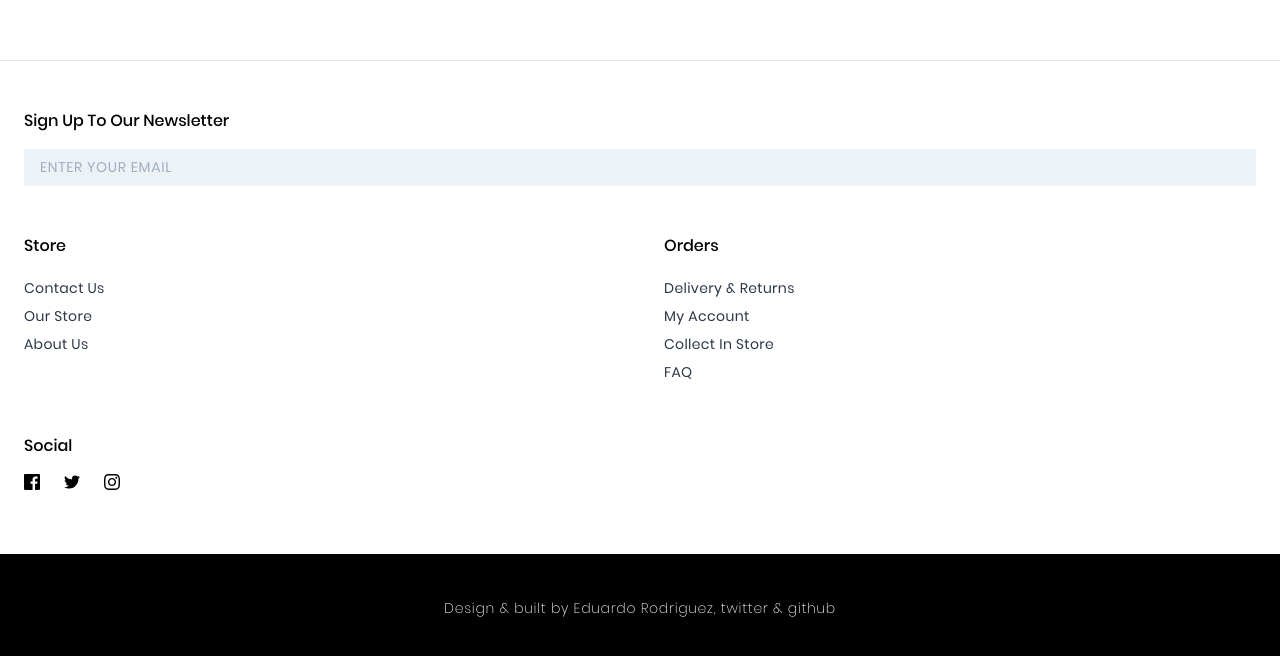
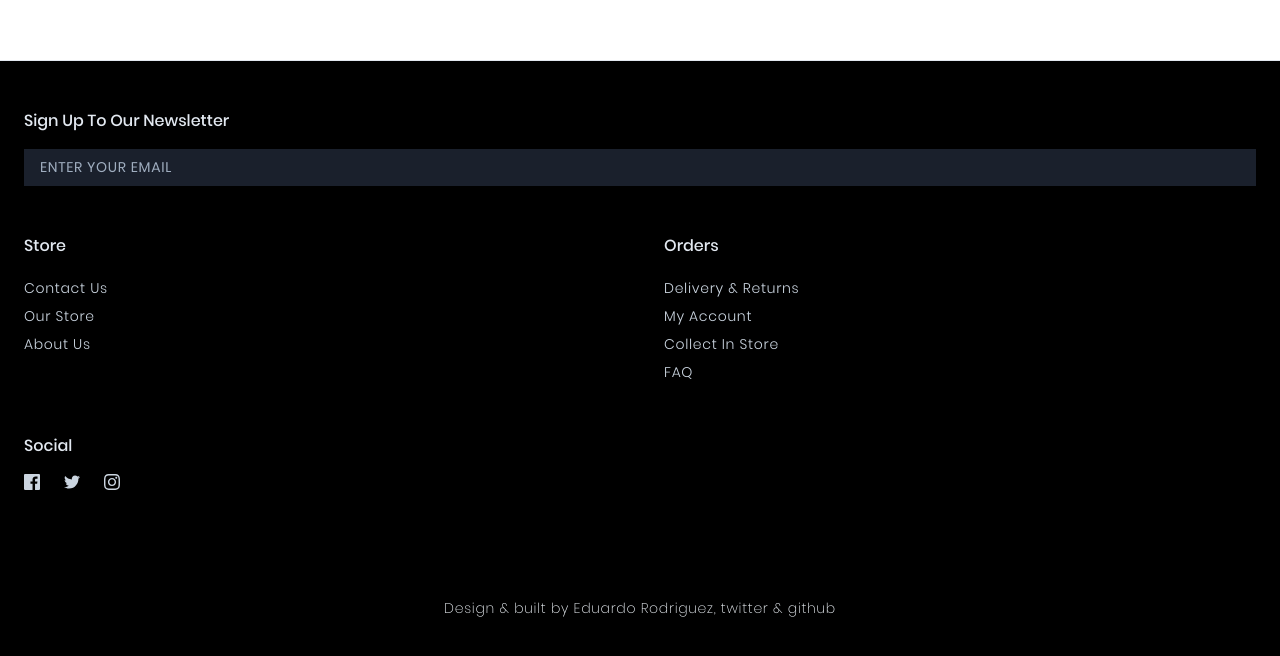
Before and after one commit to eduamdev/shoecase, a React (Create React App) app: page /not-found in a window 1280 px wide. Shown: the part 878-1534 px from the top of the page. Built offline with nearby package versions, Linux system fonts and the light colour scheme.

Commit message:
darken footer

```diff
--- a/src/components/footer.js
+++ b/src/components/footer.js
@@ -6,47 +6,53 @@ import { ReactComponent as SvgInstagram } from '../icons/instagram.svg';
 const Footer = () => {
   return (
     <footer className='border-t border-gray-300'>
-      <section className='py-6'>
+      <section className='bg-black py-6'>
         <article className='w-full p-6'>
-          <p className='capitalize font-medium mb-4'>
+          <p className='capitalize font-medium mb-4 text-gray-300'>
             Sign Up to Our Newsletter
           </p>
           <input
-            className='w-full px-4 py-2 bg-gray-200 border-none outline-none text-sm tracking-wider'
+            className='w-full px-4 py-2 bg-gray-900 text-gray-400 border-none outline-none text-sm tracking-wider'
             placeholder='ENTER YOUR EMAIL'
             type='text'
           />
         </article>
         <article className='inline-block align-top w-1/2 p-6'>
-          <p className='capitalize font-medium font-sm mb-4'>store</p>
-          <p className='text-sm tracking-wide leading-loose text-gray-800 capitalize leading-loose'>
+          <p className='capitalize font-medium font-sm mb-4 text-gray-300'>
+            store
+          </p>
+          <p className='text-sm tracking-wider font-light leading-loose text-gray-400 capitalize leading-loose'>
             contact us
           </p>
-          <p className='text-sm tracking-wide leading-loose text-gray-800 capitalize leading-loose'>
+          <p className='text-sm tracking-wider font-light leading-loose text-gray-400 capitalize leading-loose'>
             our store
           </p>
-          <p className='text-sm tracking-wide leading-loose text-gray-800 capitalize leading-loose'>
+          <p className='text-sm tracking-wider font-light leading-loose text-gray-400 capitalize leading-loose'>
             about us
           </p>
         </article>
         <article className='inline-block align-top w-1/2 p-6'>
-          <p className='capitalize font-medium font-sm mb-4'>orders</p>
-          <p className='text-sm tracking-wide leading-loose text-gray-800 capitalize leading-loose'>
+          <p className='capitalize font-medium font-sm mb-4 text-gray-300'>
+            orders
+          </p>
+          <p className='text-sm tracking-wider font-light leading-loose text-gray-400 capitalize leading-loose'>
             delivery & returns
           </p>
-          <p className='text-sm tracking-wide leading-loose text-gray-800 capitalize leading-loose'>
+          <p className='text-sm tracking-wider font-light leading-loose text-gray-400 capitalize leading-loose'>
             my account
           </p>
-          <p className='text-sm tracking-wide leading-loose text-gray-800 capitalize leading-loose'>
+          <p className='text-sm tracking-wider font-light leading-loose text-gray-400 capitalize leading-loose'>
             collect in store
           </p>
-          <p className='text-sm tracking-wide leading-loose text-gray-800 uppercase leading-loose'>
+          <p className='text-sm tracking-wider font-light leading-loose text-gray-400 uppercase leading-loose'>
             faq
           </p>
         </article>
         <article className='w-full p-6'>
-          <p className='capitalize font-medium font-sm mb-4'>social</p>
-          <div className='flex mb-4'>
+          <p className='capitalize font-medium font-sm mb-4 text-gray-300'>
+            social
+          </p>
+          <div className='flex mb-4 text-gray-400 fill-current'>
             <SvgFacebook className='h-4 w-4 mr-6'></SvgFacebook>
             <SvgTwitter className='h-4 w-4 mr-6'></SvgTwitter>
             <SvgInstagram className='h-4 w-4'></SvgInstagram>
```
